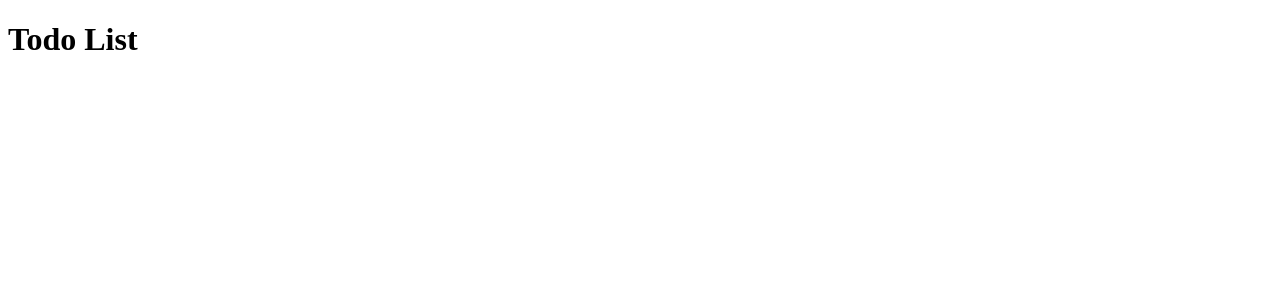
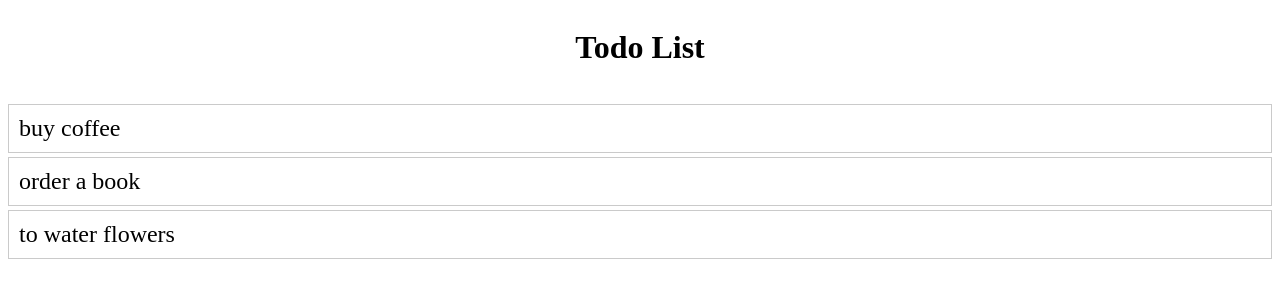
Before and after one commit to alena-shp/todo-app-react, a React (Create React App) app: page / in a window 1280 px wide. Shown: the top 300 px of the page. Built offline with nearby package versions, Linux system fonts and the light colour scheme.

Commit message:
add array todoitem

```diff
--- a/src/App.js
+++ b/src/App.js
@@ -3,6 +3,7 @@ import CounterTodo from "./CounterTodo"
 import FilterTodo from "./FilterTodo"
 import SearchTodo from "./SearchTodo"
 import TodoList from "./TodoList"
+import './style.scss'
 
 class App extends React.Component {
   idStart = 1
--- a/src/ItemTodo.js
+++ b/src/ItemTodo.js
@@ -1,8 +1,12 @@
 import React from "react"
+import './style.scss'
 
 class ItemTodo extends React.Component {
   render() {
-    return <div className="item-todo"></div>
+    const {todos} = this.props
+    return <div className="item-todo">
+  <span className="item-todo__text">{todos.label}</span>
+    </div>
   }
 }
 
--- a/src/TodoList.js
+++ b/src/TodoList.js
@@ -1,9 +1,19 @@
 import React from "react"
+import ItemTodo from "./ItemTodo"
+import './style.scss'
 
-class TodoList extends React.Component {
-  render() {
-    return <div className="list-todo"></div>
-  }
+const TodoList = ({ todos }) => {
+
+  const todoItems = todos.map(item => {
+    const {id, ...restItem} = item
+   return (
+      <li key={id}
+      className="list-todo__item">
+        <ItemTodo todos={restItem} />
+      </li>
+    )
+  })
+return <ul className="list-todo">{todoItems}</ul>
 }
 
 export default TodoList
--- a/src/style.scss
+++ b/src/style.scss
@@ -0,0 +1,26 @@
+.app {
+  display: flex;
+  align-items: center;
+  justify-content: center;
+  flex-direction: column;
+}
+
+.list-todo {
+  display: flex;
+  align-self: flex-start;
+  flex-direction: column;
+  width: 100%;
+  padding: 0;
+  &__item {
+    border: 1px solid #cacaca;
+    list-style-type: none;
+    margin-bottom: 4px;
+  }
+}
+
+.item-todo {
+  padding: 10px;
+  &__text {
+    font-size: 24px;
+  }
+}
```
